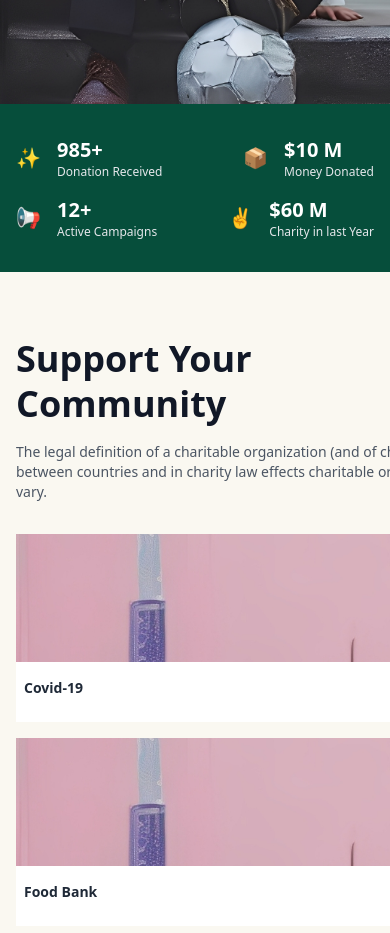
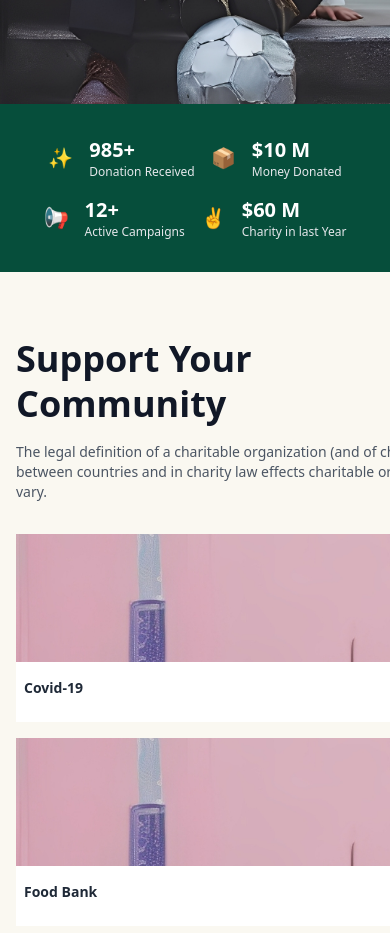
Before and after one commit to fofi09/proyecto-final-fullstack, a React (Vite) app: page / in a window 390 px wide. Shown: the part 1140-2073 px from the top of the page. Built offline with nearby package versions, Linux system fonts and the light colour scheme.

Commit message:
fit: seccion estaditicas responsive, y seccion cards mas alineada

```diff
--- a/src/assets/components/Cards.jsx
+++ b/src/assets/components/Cards.jsx
@@ -41,7 +41,7 @@ const Cards = () => {
       </div>
 
       {/* Columna derecha: Tarjeta grande */}
-      <div className="w-[435px] md:ml-[130px] md:mr-0">
+      <div className="w-[450px] md:ml-[130px] md:mr-0">
         <div className="bg-white overflow-hidden flex flex-col border-b-[8px] border-white">
           {/* <img
             src="/perfume1.jpg"
@@ -56,12 +56,12 @@ const Cards = () => {
   style={{ objectPosition: 'top-center-bottom' }}
 
 
- {/* <img
-            src="/perfume1.jpg"
-            alt="Safe Water"
-            className="w-full object-cover"
-            style={{ height: '355px', objectPosition: 'center' }}
-          /> */}
+//  {/* <img
+//             src="/perfume1.jpg"
+//             alt="Safe Water"
+//             className="w-full object-cover"
+//             style={{ height: '355px', objectPosition: 'center' }}
+//           /> */}
 
           {/* <img
  src="/perfume2.jpg"
@@ -76,6 +76,9 @@ alt="Safe Water"
  className="w-full h-[354px] object-cover"
  style={{ objectPosition: '20% 50%' }}
  />
+
+
+
           <p className="mt-2 text-sm font-semibold text-gray-800 p-2">Safe Water</p>
           <a href="#" className="mt-auto text-sm font-medium text-emerald-700 hover:text-emerald-800 self-start">
               View All Campaign
--- a/src/assets/components/Stats.jsx
+++ b/src/assets/components/Stats.jsx
@@ -6,10 +6,9 @@ const Stats = () => {
            <div className="flex justify-start px-4 md:px-16 w-full">
 
                {/* Contenedor de las estadísticas */}
-                <div className="flex flex-wrap items-center justify-between gap-4 md:gap-12 w-full max-w-6xl">
+               <div className="flex flex-wrap items-center justify-center md:justify-between gap-4 md:gap-12 w-full max-w-6xl">
 
                    {/* Primer elemento */}
-                    {/* Aumentamos el espacio entre el icono y el texto */}
                    <div className="flex items-center space-x-4">
                        <div className="text-xl md:text-3xl">✨</div>
                        <div className="flex flex-col">
@@ -19,7 +18,6 @@ const Stats = () => {
                    </div>
 
                    {/* Segundo elemento */}
-                    {/* Aumentamos el espacio entre el icono y el texto */}
                    <div className="flex items-center space-x-4">
                        <div className="text-xl md:text-3xl">📦</div>
                        <div className="flex flex-col">
@@ -29,7 +27,6 @@ const Stats = () => {
                    </div>
 
                    {/* Tercer elemento */}
-                    {/* Aumentamos el espacio entre el icono y el texto */}
                    <div className="flex items-center space-x-4">
                        <div className="text-xl md:text-3xl">📢</div>
                        <div className="flex flex-col">
```
Lines whose indentation alone changed are shown as unchanged.
